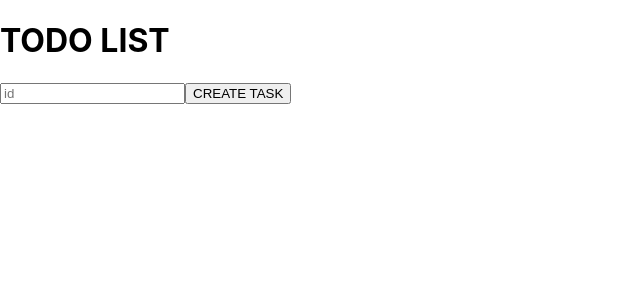
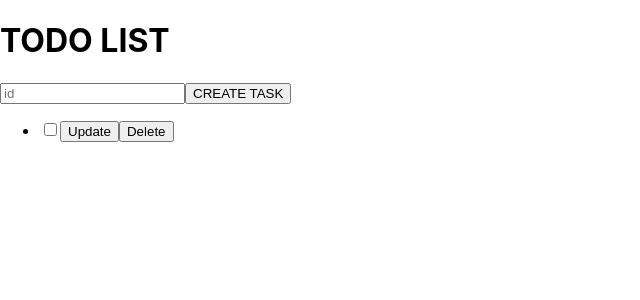
Before and after one commit to DavidLlobet/W06CH01, a React (Create React App) app: page / in a window 1280 px wide. Shown: the top 300 px of the page, without its empty margins (0-640 px from the left). Built offline with nearby package versions, Linux system fonts and the light colour scheme.

Commit message:
Create Task component

```diff
--- a/src/App.js
+++ b/src/App.js
@@ -1,11 +1,15 @@
 import "./App.css";
 import Form from "./components/Form/Form";
+import Task from "./components/Task/Task";
 
 function App() {
   return (
     <>
       <h1>TODO LIST</h1>
       <Form />
+      <ul>
+        <Task />
+      </ul>
     </>
   );
 }
--- /dev/null
+++ b/src/components/Task/Task.js
@@ -0,0 +1,16 @@
+const Task = (toDoTask) => {
+  return (
+    <li className="todo__list">
+      <p className="todo__task-name">{toDoTask.text}</p>
+      <input className="todo__checkbox" type="checkbox"></input>
+      <button onClick className="todo__button">
+        Update
+      </button>
+      <button onClick className="todo__button">
+        Delete
+      </button>
+    </li>
+  );
+};
+
+export default Task;
```
